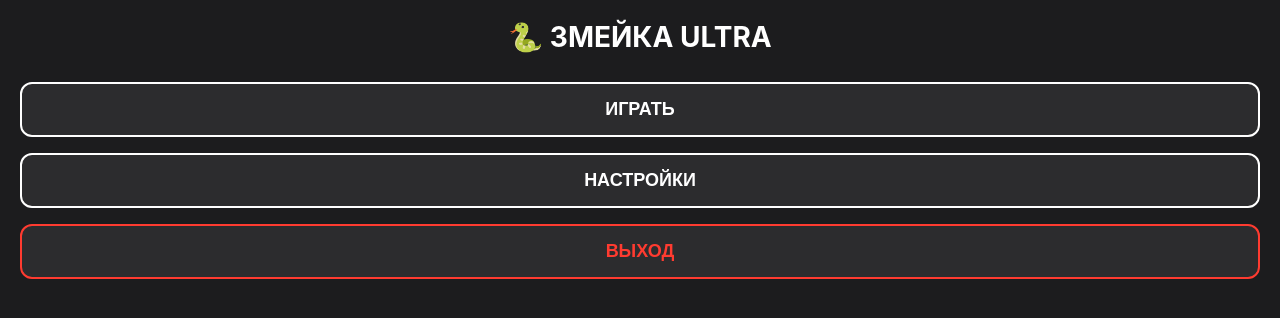
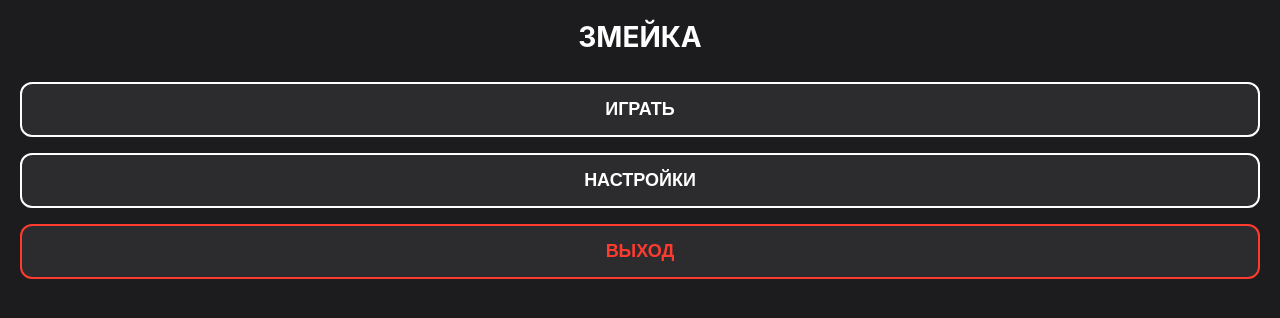
Before and after one commit to sekant242/webSAOS, a plain HTML site: page games/snake.html in a window 1280 px wide. Drawn offline with Linux system fonts and the light colour scheme.

Commit message:
Update snake.html

```diff
--- a/games/snake.html
+++ b/games/snake.html
@@ -6,7 +6,7 @@
 <meta name="theme-color" content="#0a84ff">
 <meta name="apple-mobile-web-app-capable" content="yes">
 <meta name="apple-mobile-web-app-status-bar-style" content="black-translucent">
-<title>Змейка | Ultra Edition</title>
+<title>Змейка</title>
 <style>
 :root {
     --bg: #ffffff; --fg: #000000; --accent: #007aff; --grid: rgba(0,0,0,0.05);
@@ -66,7 +66,7 @@ canvas { border: 3px solid var(--fg); background: var(--bg); image-rendering: pi
 
 <!-- MENU -->
 <div id="menuScreen" class="screen active">
-    <h1>🐍 ЗМЕЙКА ULTRA</h1>
+    <h1>ЗМЕЙКА</h1>
     <button class="btn" onclick="showScreen('modeScreen')">ИГРАТЬ</button>
     <button class="btn" onclick="showScreen('settingsScreen')">НАСТРОЙКИ</button>
     <button class="btn danger" onclick="if(confirm('Выйти?')) window.close()">ВЫХОД</button>
@@ -200,7 +200,7 @@ canvas { border: 3px solid var(--fg); background: var(--bg); image-rendering: pi
 // ================= PWA MANIFEST =================
 (function() {
     const manifest = {
-        name: "Змейка Ultra",
+        name: "Змейка",
         short_name: "Змейка",
         start_url: ".",
         display: "standalone",
```
